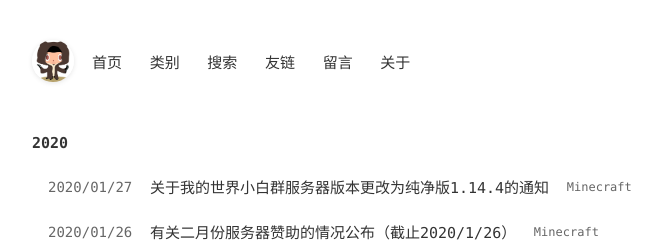
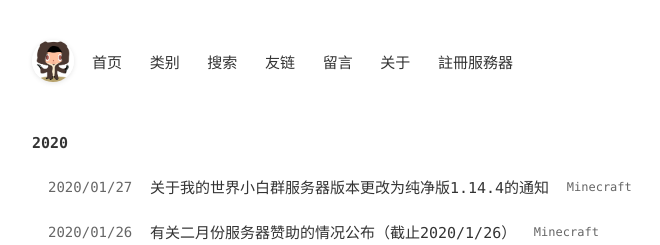
Before and after one commit to Rkgoange/Yuze, a Jekyll site: the page built from index.html, in a window 1280 px wide. Shown: the top 245 px of the page, without its empty margins (282-942 px from the left). Built offline with Jekyll 4.4.1, drawn with Linux system fonts in a browser that asks for light colours; some web fonts are replaced; comment, search, counter and statistics services are not loaded.

Commit message:
Update _config.yml

```diff
--- a/_config.yml
+++ b/_config.yml
@@ -36,6 +36,8 @@ menu:
     url: /pages/chat.html
   - title: 关于
     url: /pages/about.html
+  - title: 註冊服務器
+    url: /pages/test.html
 
 # 自定义插件
 # plugin-mta-stats
```
